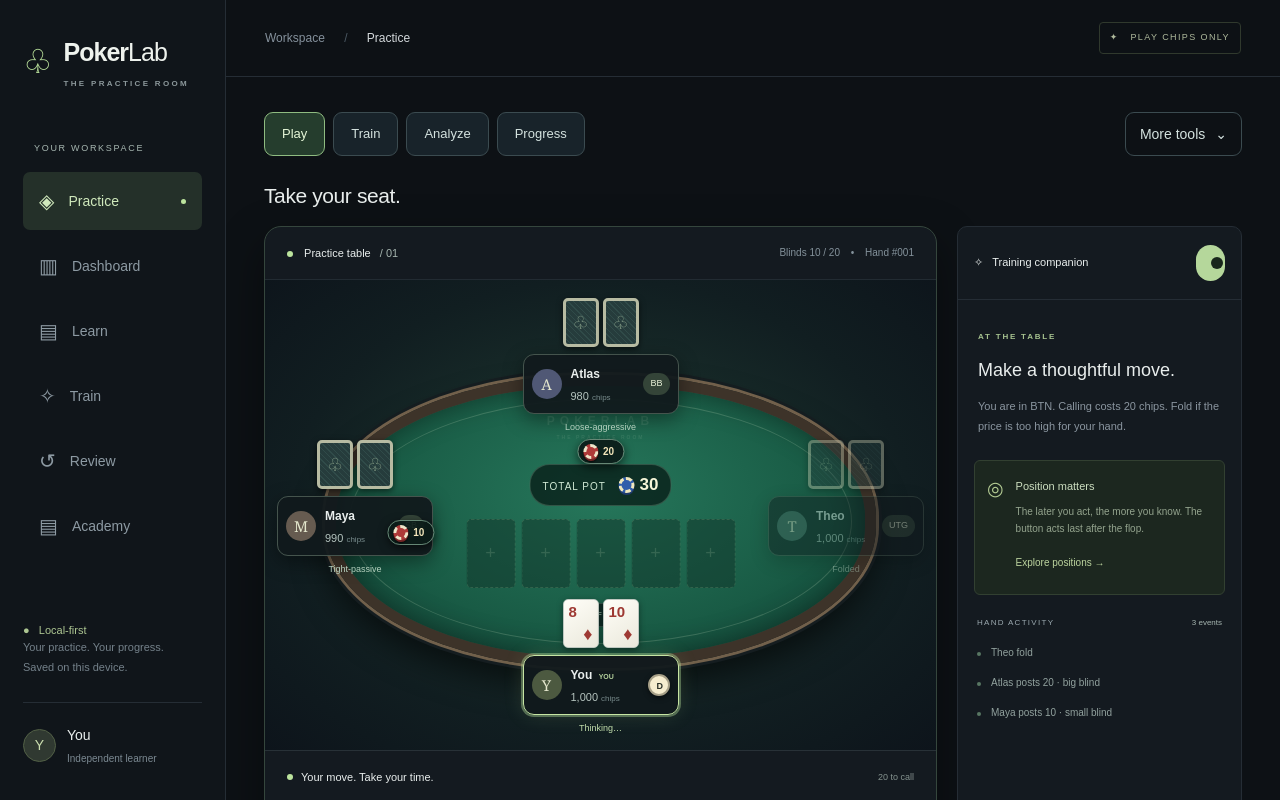
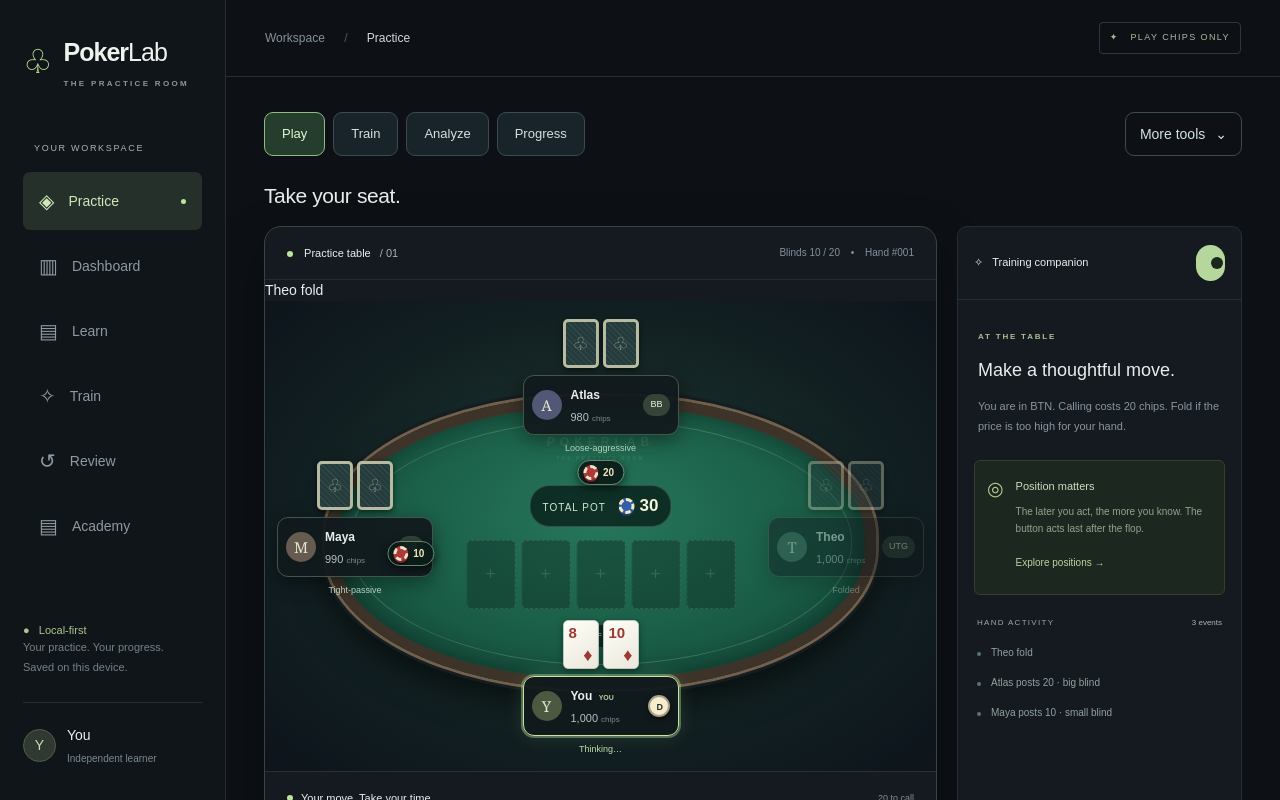
Before and after one commit to vendoraise-lang/Poker-software, a Next.js app: page / in a window 1280 px wide. Shown: the top 800 px of the page. Built offline with nearby package versions, Linux system fonts and the light colour scheme.

Commit message:
Show latest table action and animate new hand deal

```diff
--- a/app/page.tsx
+++ b/app/page.tsx
@@ -280,7 +280,11 @@ export default function Home() {
                       {String(game.hand).padStart(3, "0")}
                     </div>
                   </div>
-                  <div className="table-scene">
+                  <div className="table-last-action" role="status" aria-live="polite">
+                    <span className="action-indicator" aria-hidden="true" />
+                    <span>{game.log.at(-1) ?? "Blinds posted"}</span>
+                  </div>
+                  <div className="table-scene" key={`table-${game.hand}`}>
                     <div className="felt">
                       <div className="felt-inner" />
                       <span className="felt-wordmark">
@@ -342,7 +346,7 @@ export default function Home() {
                           {hero.chips === 0 ||
                           game.players.filter((p) => p.chips > 0).length < 2
                             ? "New session"
-                            : "Next hand"}{" "}
+                            : "Deal next hand"}{" "}
                           <span>→</span>
                         </button>
                       </div>
```
